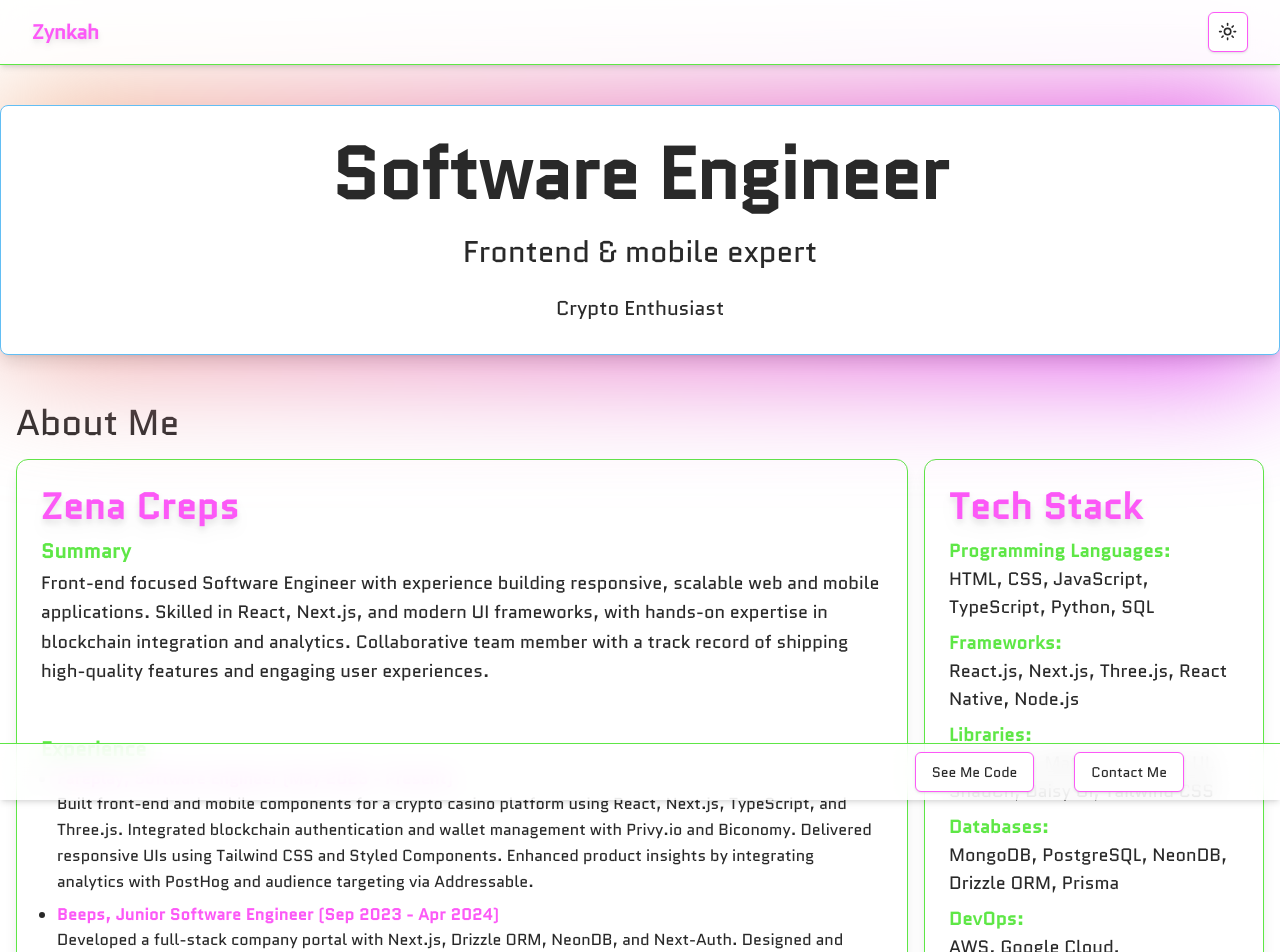
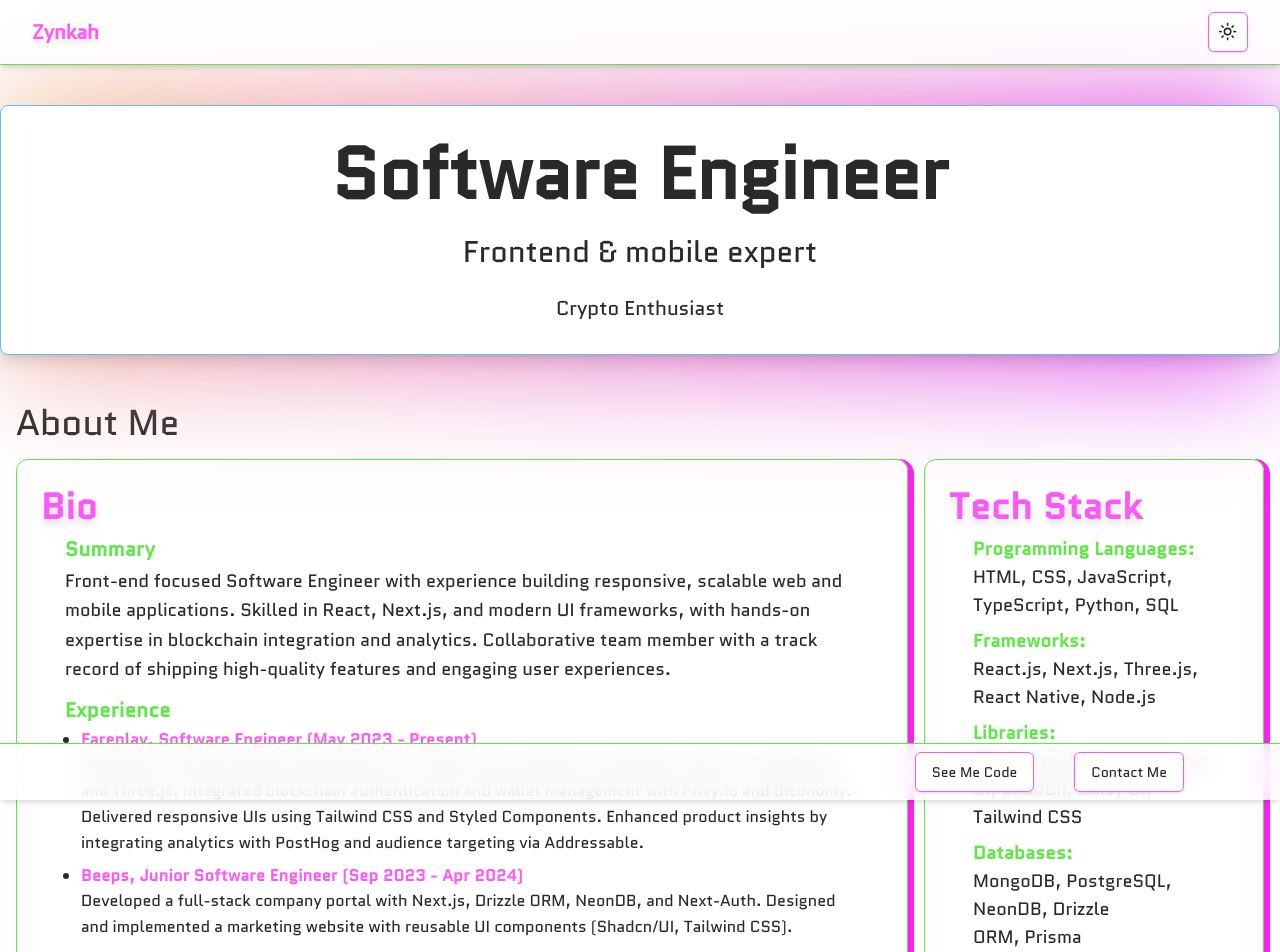
Before and after one commit to Zynkah/Next_Portfolio, a Next.js app: page / in a window 1280 px wide. Shown: the top 952 px of the page. Built offline with nearby package versions, Linux system fonts and the light colour scheme.

Commit message:
reusable card component added

```diff
--- a/components/bio.tsx
+++ b/components/bio.tsx
@@ -1,15 +1,9 @@
-import { Card, CardContent, CardHeader, CardTitle } from "@/components/ui/card";
 import { bioData } from "@/data/BioData";
+import { CardContainer } from "./card-container";
 
 export default function Bio() {
   return (
-    <Card className="min-w-[340px] max-w-full bg-card/80 border border-accent shadow-lg backdrop-blur-md rounded-xl flex flex-col justify-between overflow-auto">
-      <CardHeader className="pb-2">
-        <CardTitle className="text-4xl font-extrabold tracking-wide text-primary drop-shadow-lg leading-tight">
-          {bioData.name}
-        </CardTitle>
-      </CardHeader>
-      <CardContent className="text-pretty flex-1 flex flex-col justify-between">
+    <CardContainer title="Bio">
         <div>
           <h3 className="text-accent text-xl font-semibold mb-1 tracking-wide">
             Summary
@@ -36,7 +30,6 @@ export default function Bio() {
             ))}
           </ul>
         </div>
-      </CardContent>
-    </Card>
+    </CardContainer>
   );
 }
--- /dev/null
+++ b/components/card-container.tsx
@@ -0,0 +1,24 @@
+import { Card, CardContent, CardHeader, CardTitle } from "./ui/card";
+
+interface CardContainerProps {
+  title: string;
+  children: React.ReactNode;
+}
+
+export const CardContainer: React.FC<CardContainerProps> = ({
+  title,
+  children,
+}) => {
+  return (
+    <Card className="min-w-[340px] max-w-full bg-card/80 border border-accent backdrop-blur-md rounded-xl flex flex-col justify-between overflow-auto shadow-[3px_3px_0px_3px_#ff1ff8]">
+      <CardHeader className="pb-2">
+        <CardTitle className="text-4xl font-extrabold tracking-wide text-primary drop-shadow-lg leading-tight">
+          {title}
+        </CardTitle>
+        <CardContent className="text-pretty flex-1 flex flex-col justify-between">
+          {children}
+        </CardContent>
+      </CardHeader>
+    </Card>
+  );
+};
--- a/components/tech-stack.tsx
+++ b/components/tech-stack.tsx
@@ -1,14 +1,8 @@
-import { Card, CardContent, CardHeader, CardTitle } from "@/components/ui/card";
+import { CardContainer } from "./card-container";
 
 export default function TechStack() {
   return (
-    <Card className="min-w-[340px] max-w-full bg-card/80 border border-accent shadow-lg backdrop-blur-md rounded-xl flex flex-col justify-between overflow-auto">
-      <CardHeader className="pb-2">
-        <CardTitle className="text-4xl font-extrabold tracking-wide text-primary drop-shadow-lg leading-tight">
-          Tech Stack
-        </CardTitle>
-      </CardHeader>
-      <CardContent className="flex-1 flex flex-col justify-between">
+    <CardContainer title="Tech Stack">
         <ul className="space-y-2 text-pretty text-lg">
           <li>
             <span className="text-accent font-semibold tracking-wide">
@@ -74,7 +68,6 @@ export default function TechStack() {
             </span>
           </li>
         </ul>
-      </CardContent>
-    </Card>
+    </CardContainer>
   );
 }
```
